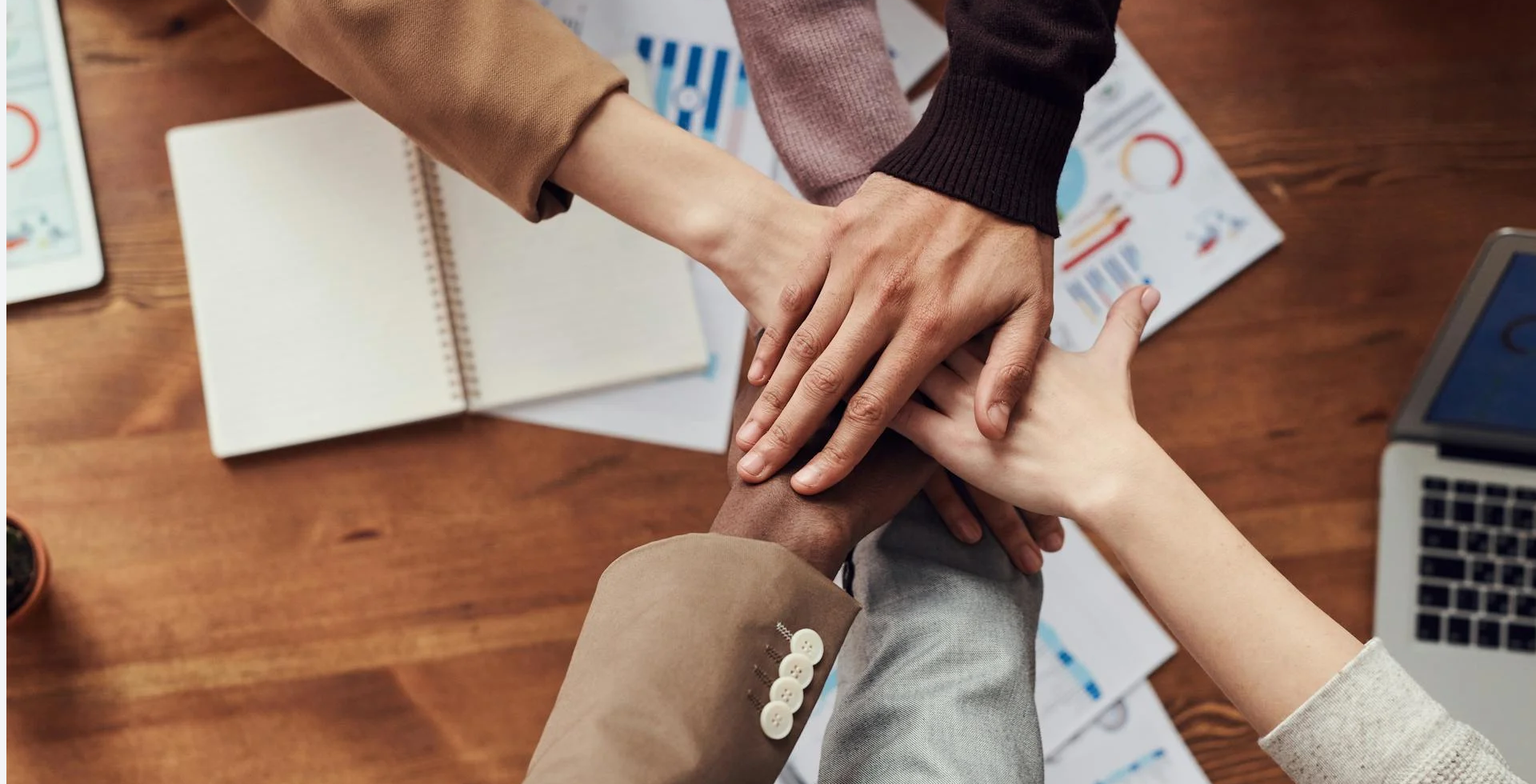
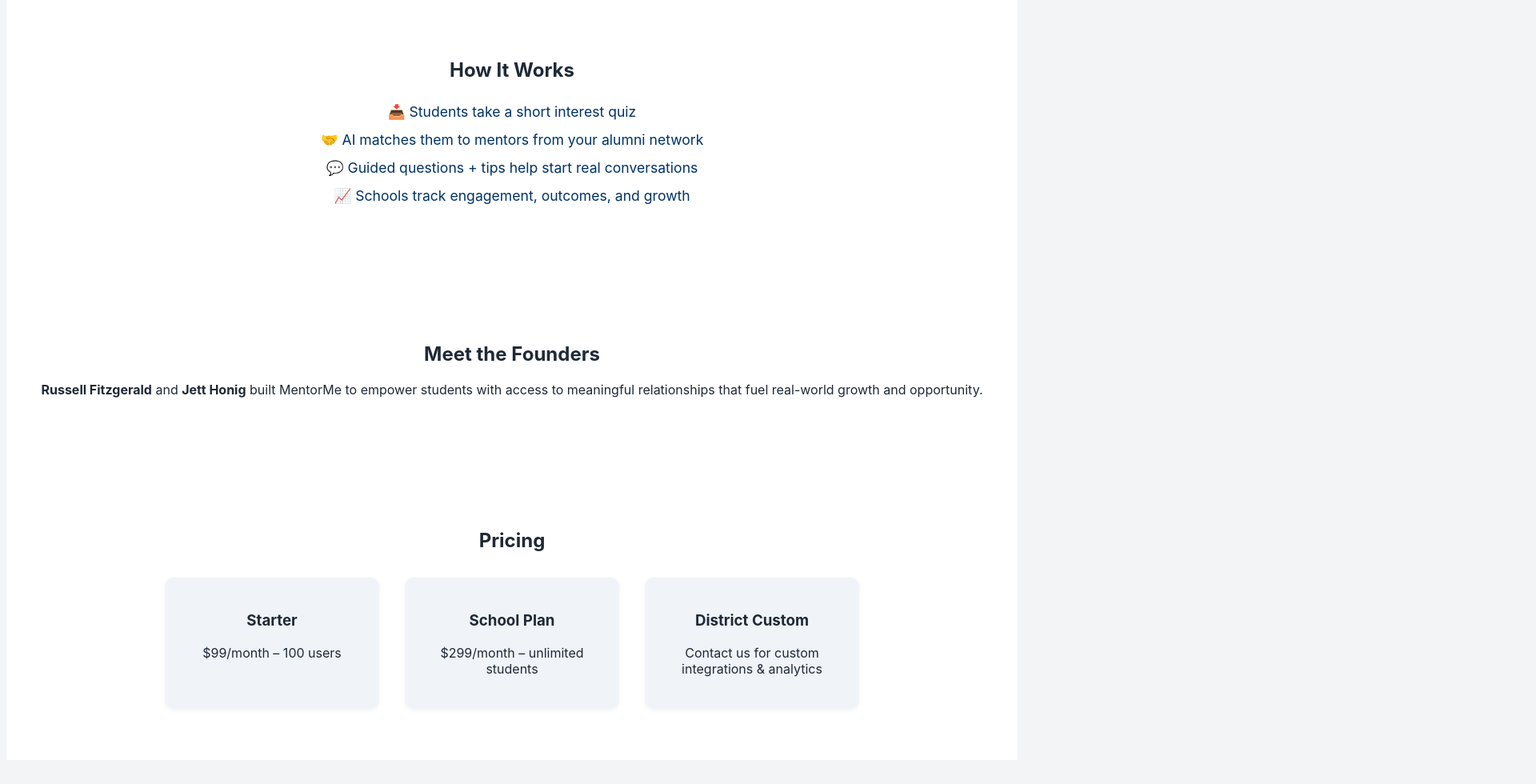
Before and after one commit to Rfitzgerald-svg/mentorme-frontend-, a React (Create React App) app: page /#/ in a window 1280 px wide. Shown: the part 640-1620 px from the top of the page at 80% size, 1920 px wide, since content can reach past the window. After the commit the page ends 1598 px from the top, so only its background shows below. Built offline with nearby package versions, Linux system fonts and the light colour scheme.

Commit message:
Build: Redesign landing hero and top nav bar to match Mentorloop UX with MentorMe brand

```diff
--- a/src/routes/Landing.css
+++ b/src/routes/Landing.css
@@ -1,18 +1,14 @@
-.landing-scroll {
-  font-family: 'Inter', sans-serif;
-  background-color: #f8f9fb;
-  color: #222;
-  scroll-behavior: smooth;
-  padding-bottom: 4rem;
-}
-
-.hero-mentorloop {
-  background-color: #f5f9ff;
+.mentorloop-hero {
+  background: #f5f9ff;
+  padding: 6rem 4rem;
   display: flex;
   align-items: center;
   justify-content: space-between;
-  padding: 6rem 4rem;
   flex-wrap: wrap;
+}
+
+.hero-left {
+  max-width: 50%;
 }
 
 .hero-title {
@@ -20,66 +16,56 @@
   font-weight: 800;
   color: #003366;
   margin-bottom: 1.5rem;
-  max-width: 550px;
 }
 
 .hero-subtext {
-  font-size: 1.15rem;
+  font-size: 1.2rem;
   color: #333;
   margin-bottom: 2rem;
-  max-width: 550px;
   line-height: 1.7;
 }
 
-.mentor-btn {
-  background-color: #4CAFFF;
-  border-radius: 10px;
-  font-size: 1rem;
-  font-weight: 600;
-  padding: 0.75rem 1.5rem;
-  color: white;
-  border: none;
-  transition: background 0.3s ease;
+.hero-right {
+  max-width: 45%;
+  display: flex;
+  justify-content: center;
 }
 
-.mentor-btn:hover {
-  background-color: #0077cc;
-}
-
-.mentor-img-wrapper {
-  max-width: 500px;
-  width: 100%;
-  display: flex;
-  justify-content: center;
-  margin-top: 2rem;
-}
-
-.mentor-img {
+.hero-image {
   width: 100%;
   border-radius: 12px;
   border: 4px solid #003366;
   box-shadow: 0 4px 12px rgba(0, 0, 0, 0.05);
 }
 
-.scroll-cue {
+/* Section Styling */
+
+.how-it-works, .about, .pricing {
+  padding: 4rem 2rem;
+  background: white;
   text-align: center;
-  font-size: 0.95rem;
-  padding-top: 1rem;
-  color: #555;
 }
 
-@media screen and (max-width: 768px) {
-  .hero-mentorloop {
-    flex-direction: column;
-    padding: 4rem 2rem;
-    text-align: center;
-  }
+.how-it-works ul {
+  list-style: none;
+  padding: 0;
+  font-size: 1.1rem;
+  line-height: 2;
+  color: #003366;
+}
 
-  .mentor-img-wrapper {
-    margin-top: 3rem;
-  }
+.pricing-tiers {
+  display: flex;
+  justify-content: center;
+  gap: 2rem;
+  flex-wrap: wrap;
+  margin-top: 2rem;
+}
 
-  .hero-title, .hero-subtext {
-    text-align: center;
-  }
+.tier {
+  background: #f0f4f9;
+  padding: 1.5rem;
+  border-radius: 10px;
+  width: 220px;
+  box-shadow: 0 2px 6px rgba(0,0,0,0.05);
 }
```
